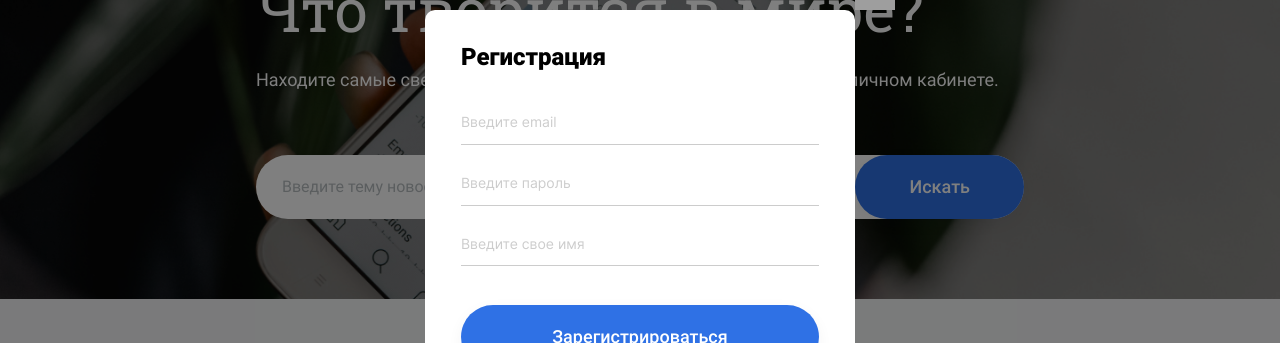
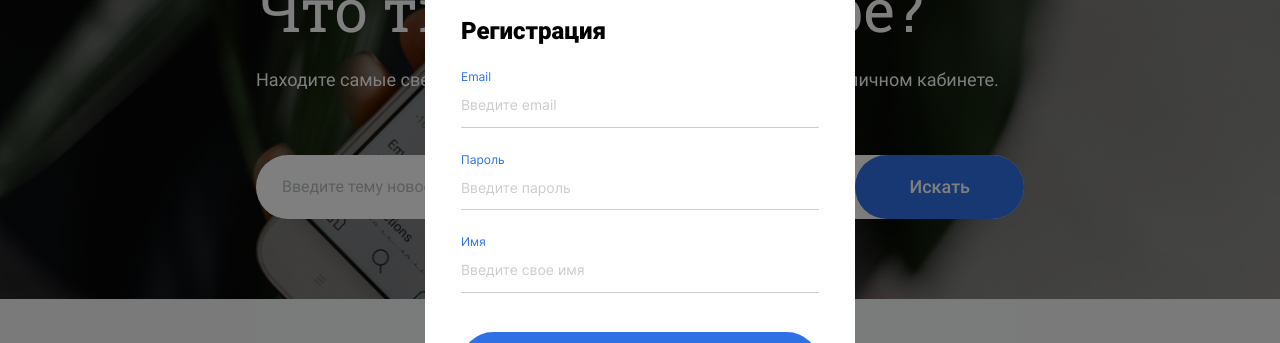
Before and after one commit to OlgaGidion/news-explorer-frontend, a React (Create React App) app: page / in a window 1280 px wide. Shown: the part 179-522 px from the top of the page. Built offline with nearby package versions, Linux system fonts and the light colour scheme; grey boxes are pictures that could not be loaded.

Commit message:
Working on popups

```diff
--- a/src/components/Popup/Popup.css
+++ b/src/components/Popup/Popup.css
@@ -39,7 +39,7 @@
 }
 
 .popup__title {
-  margin: 0 0 22px;
+  margin: 0 0 10px;
   font-size: 24px;
   font-weight: 900;
 }
--- a/src/components/Popup/Popup.js
+++ b/src/components/Popup/Popup.js
@@ -2,7 +2,7 @@ import React from 'react';
 import { closeEffect } from '../../utils/utils';
 import './Popup.css';
 
-const Popup = ({ isOpen, onClose, children }) => {
+const Popup = ({ title, isOpen, onClose, children }) => {
   React.useEffect(closeEffect(isOpen, onClose), [isOpen, onClose]);
 
   const handleClose = () => {
@@ -18,6 +18,7 @@ const Popup = ({ isOpen, onClose, children }) => {
       <div className="popup__overlay" onClick={handleClose} />
       <div className="popup__container">
         <button className="popup__close-button" type="button" onClick={handleClose} />
+        <h2 className="popup__title">{title}</h2>
         {children}
       </div>
     </div>
--- a/src/components/PopupRegister/PopupRegister.js
+++ b/src/components/PopupRegister/PopupRegister.js
@@ -34,6 +34,7 @@ const PopupRegister = ({ isOpen, onClose }) => {
 
       <fieldset className="popup-with-form__fieldset">
 
+        <label for="email" className="popup-with-form__label">Email</label>
         <input
           id="popup-register_input_email"
           className="popup-with-form__input-text"
@@ -49,6 +50,7 @@ const PopupRegister = ({ isOpen, onClose }) => {
           id="popup-register_input_email_error"
           className="popup-with-form__input-error hidden" />
 
+        <label for="password" className="popup-with-form__label">Пароль</label>
         <input
           id="popup-register_input_password"
           className="popup-with-form__input-text"
@@ -64,6 +66,7 @@ const PopupRegister = ({ isOpen, onClose }) => {
           id="popup-register_input_password_error"
           className="popup-with-form__input-error hidden" />
 
+        <label for="name" className="popup-with-form__label">Имя</label>
         <input
           id="popup-register_input_name"
           className="popup-with-form__input-text"
--- a/src/components/PopupWithForm/PopupWithForm.css
+++ b/src/components/PopupWithForm/PopupWithForm.css
@@ -2,6 +2,14 @@
   border: none;
   padding: 0;
   margin: 0;
+}
+
+.popup-with-form__label {
+  display: block;
+  margin-top: 15px;
+  color: #2F71E5;
+  font-family: 'Inter', sans-serif;
+  font-size: 12px;
 }
 
 .popup-with-form__input-text {
@@ -10,7 +18,6 @@
   border-bottom: 1px solid rgba(0, 0, 0, 0.2);
   width: 100%;
   padding: 13px 0;
-  margin-top: 7px;
   margin-bottom: 10px;
   font-family: 'Inter', sans-serif;
   font-size: 14px;
--- a/src/components/PopupWithForm/PopupWithForm.js
+++ b/src/components/PopupWithForm/PopupWithForm.js
@@ -32,8 +32,7 @@ const PopupWithForm = ({
   };
 
   return (
-    <Popup isOpen={isOpen} onClose={onClose}>
-      <h2 className="popup__title">{title}</h2>
+    <Popup title={title} isOpen={isOpen} onClose={onClose}>
       <form className="popup__form" name={name} onSubmit={handleFormSubmit} noValidate>
 
         {children}
```
